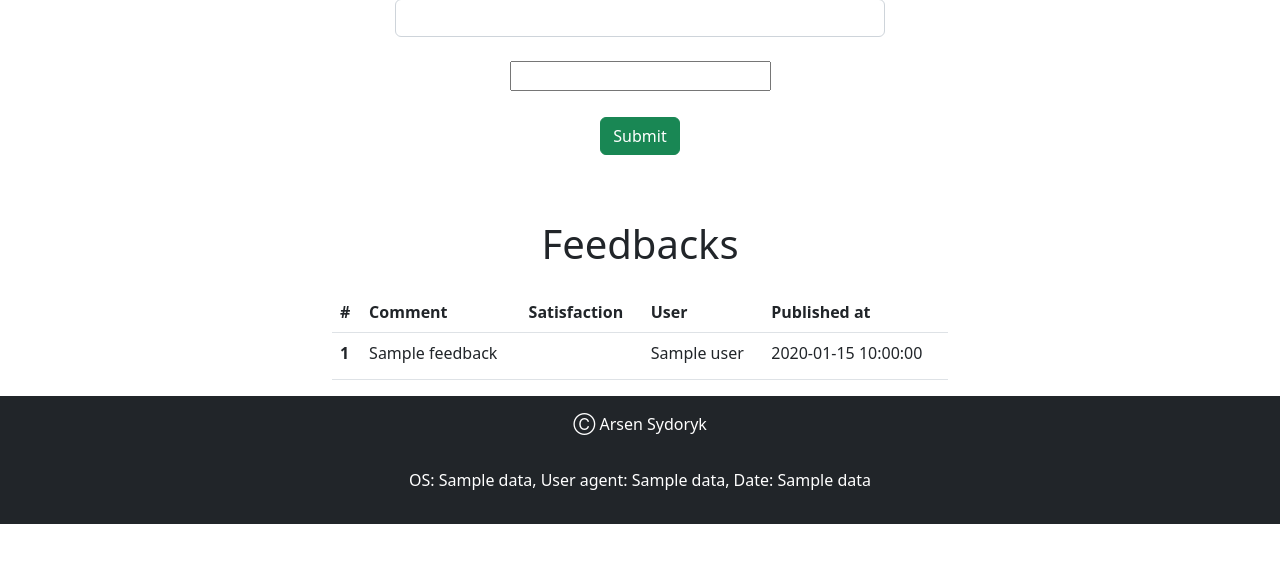
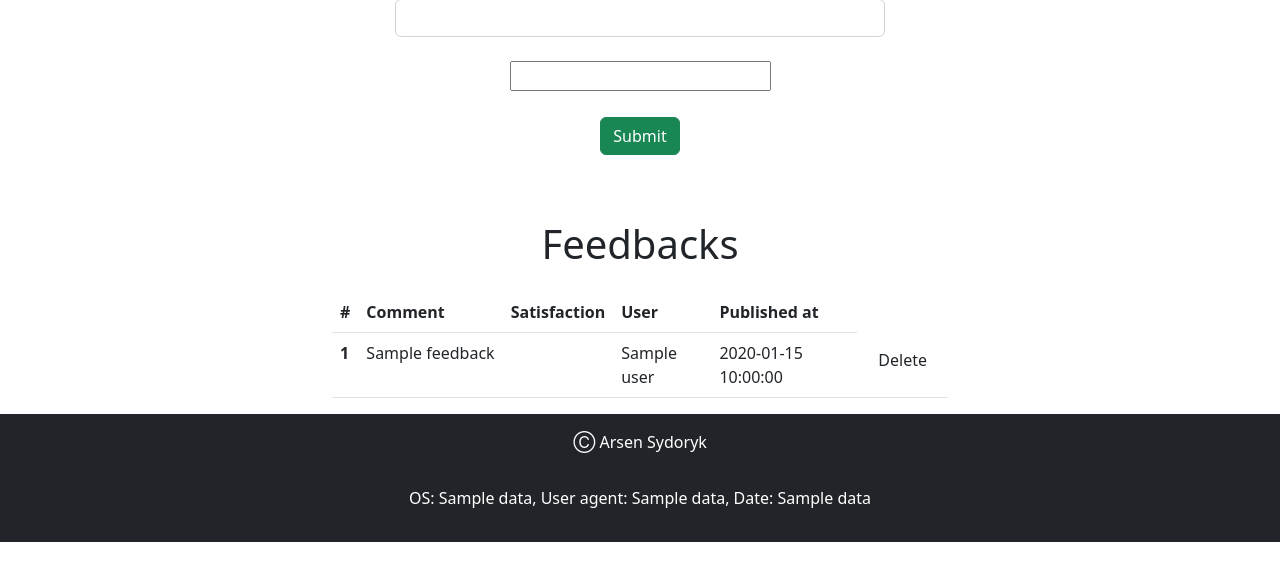
Before and after one commit to ArsenOOO7/web-python-labs, a Flask app: template summary-work-1/app/templates/feedback/feedback.html in a window 1280 px wide. Shown: the part 159-740 px from the top of the page. Run offline with Flask 3, Linux system fonts and the light colour scheme; the visitor is signed in with stand-in values (Sample User, id 1); the template is opened without the code that fills it: most values are stand-ins (such as "Sample title", 1, 10 or a date in 2020); form fields are guessed from the names that the template uses; some libraries are stand-ins or nearby versions.

Commit message:
[SUMMARY-1] Added flash messages and option for deleting feedbacks

```diff
--- a/summary-work-1/app/feedback_controller.py
+++ b/summary-work-1/app/feedback_controller.py
@@ -25,6 +25,7 @@ def add_feedback():
     entity = Feedback(feedback=feedback, satisfaction=satisfaction, user=user)
     data_base.session.add(entity)
     data_base.session.commit()
+    flash(f"You have successfully added new feedback!", category="success")
     return redirect(url_for('feedback'))
 
 
@@ -39,4 +40,5 @@ def delete_feedback(id=None):
     feedback = data_base.get_or_404(Feedback, id)
     data_base.session.delete(feedback)
     data_base.session.commit()
+    flash(f"You have successfully removed feedback with id {feedback.id}!", category="danger")
     return redirect(url_for('feedback'))
--- a/summary-work-1/app/templates/feedback/feedback.html
+++ b/summary-work-1/app/templates/feedback/feedback.html
@@ -55,6 +55,15 @@
                         <td>{{ readable(feedback.satisfaction.value) }}</td>
                         <td>{% if feedback.user != None %}{{ feedback.user }}{% else %}#{% endif %}</td>
                         <td>{% if feedback.created_at != None %}{{ feedback.created_at }}{% else %}#{% endif %}</td>
+                        {% if session.get('user') != None %}
+                            <td>
+                                <a href="{{ url_for('delete_feedback', id=feedback.id) }}">
+                                    <button class="btn btn-blue">
+                                        Delete
+                                    </button>
+                                </a>
+                            </td>
+                        {% endif %}
                     </tr>
                 {% endfor %}
                 </tbody>
```
